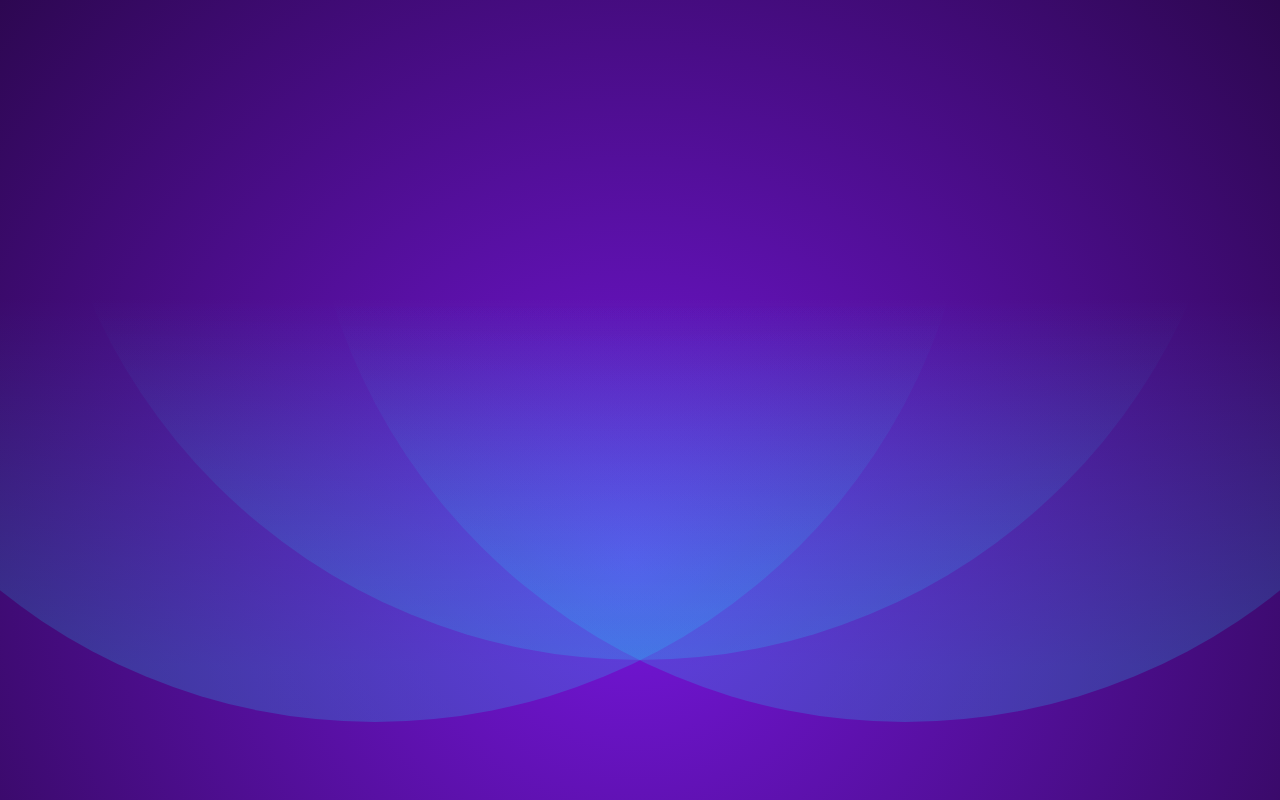
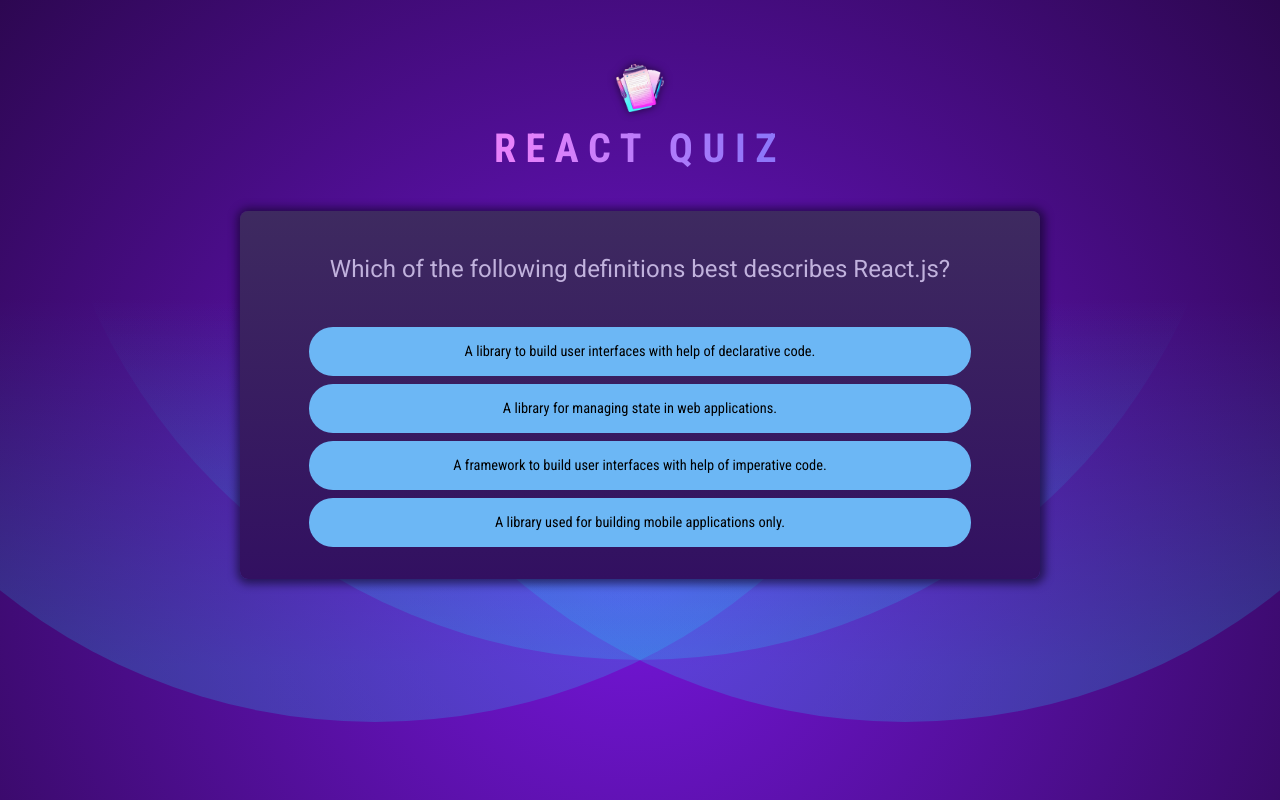
Before and after one commit to Furkantrkr/REACT-QUIZ-APP, a React (Vite) app: page / in a window 1280 px wide. Built offline with nearby package versions, Linux system fonts and the light colour scheme.

Commit message:
Create Header & Quiz components

```diff
--- a/src/App.jsx
+++ b/src/App.jsx
@@ -1,3 +1,15 @@
-function App() {}
+import Header from './components/Header';
+import Quiz from './components/Quiz';
+
+function App() {
+  return (
+    <>
+      <Header />
+      <main>
+        <Quiz />
+      </main>
+    </>
+  );
+}
 
 export default App;
--- /dev/null
+++ b/src/components/Header.jsx
@@ -0,0 +1,10 @@
+import appLogo from '../assets/quiz-logo.png';
+
+export default function Header() {
+  return (
+    <header>
+      <img src={appLogo} alt="Quiz application logo" />
+      <h1>React Quiz</h1>
+    </header>
+  );
+}
--- /dev/null
+++ b/src/components/Quiz.jsx
@@ -0,0 +1,35 @@
+import { useState } from 'react';
+
+import QUESTIONS from '../questions';
+
+export default function Quiz() {
+  const [userAnswers, setUserAnswers] = useState([]);
+
+  const activeQuestionIndex = userAnswers.length;
+
+  const question = QUESTIONS[activeQuestionIndex];
+  const answers = question.answers;
+
+  function handleSelectAnswer(selectedAnswer) {
+    setUserAnswers((prevUserAnswers) => {
+      return [...prevUserAnswers, selectedAnswer];
+    });
+  }
+
+  return (
+    <div id="quiz">
+      <div id="question">
+        <h2>{question.text}</h2>
+        <ul id="answers">
+          {answers.map((answer) => (
+            <li key={answer} className="answer">
+              <button onClick={() => handleSelectAnswer(answer)}>
+                {answer}
+              </button>
+            </li>
+          ))}
+        </ul>
+      </div>
+    </div>
+  );
+}
--- /dev/null
+++ b/src/questions.js
@@ -0,0 +1,72 @@
+export default [
+  {
+    id: 'q1',
+    text: 'Which of the following definitions best describes React.js?',
+    answers: [
+      'A library to build user interfaces with help of declarative code.',
+      'A library for managing state in web applications.',
+      'A framework to build user interfaces with help of imperative code.',
+      'A library used for building mobile applications only.',
+    ],
+  },
+  {
+    id: 'q2',
+    text: 'What purpose do React hooks serve?',
+    answers: [
+      'Enabling the use of state and other React features in functional components.',
+      'Creating responsive layouts in React applications.',
+      'Handling errors within the application.',
+      'Part of the Redux library for managing global state.',
+    ],
+  },
+  {
+    id: 'q3',
+    text: 'Can you identify what JSX is?',
+    answers: [
+      'A JavaScript extension that adds HTML-like syntax to JavaScript.',
+      'A JavaScript library for building dynamic user interfaces.',
+      'A specific HTML version that was explicitly created for React.',
+      'A tool for making HTTP requests in a React application.',
+    ],
+  },
+  {
+    id: 'q4',
+    text: 'What is the most common way to create a component in React?',
+    answers: [
+      'By defining a JavaScript function that returns a renderable value.',
+      'By defining a custom HTML tag in JavaScript.',
+      'By creating a file with a .jsx extension.',
+      'By using the "new" keyword followed by the component name.',
+    ],
+  },
+  {
+    id: 'q5',
+    text: 'What does the term "React state" imply?',
+    answers: [
+      'An object in a component that holds values and may cause the component to render on change.',
+      'The lifecycle phase a React component is in.',
+      'The overall status of a React application, including all props and components.',
+      'A library for managing global state in React applications.',
+    ],
+  },
+  {
+    id: 'q6',
+    text: 'How do you typically render list content in React apps?',
+    answers: [
+      'By using the map() method to iterate over an array of data and returning JSX.',
+      'By using the for() loop to iterate over an array of data and returning JSX.',
+      'By using the forEach() method to iterate over an array of data and returning JSX.',
+      'By using the loop() method to iterate over an array of data and returning JSX.',
+    ],
+  },
+  {
+    id: 'q7',
+    text: 'Which approach can NOT be used to render content conditionally?',
+    answers: [
+      'Using a the #if template syntax.',
+      'Using a ternary operator.',
+      'Using the && operator.',
+      'Using an if-else statement.',
+    ],
+  },
+];
```
